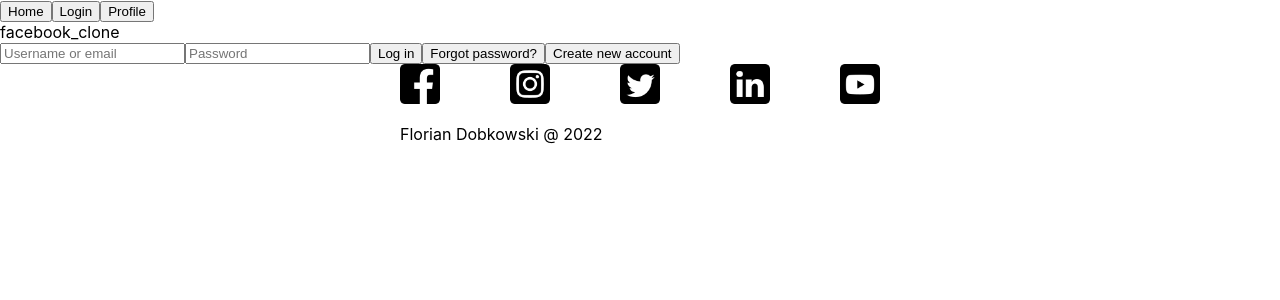
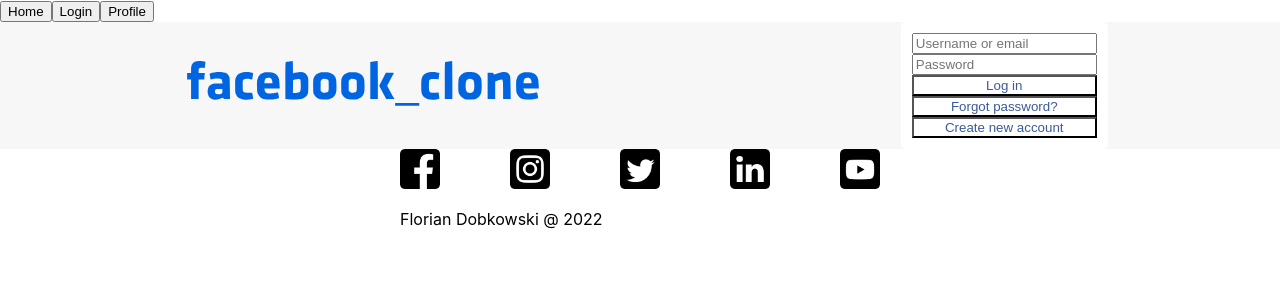
Before and after one commit to fdobkowski/facebook_clone, a React (Create React App) app in the folder frontend/: page /login in a window 1280 px wide. Shown: the top 300 px of the page. Built offline with nearby package versions, Linux system fonts and the light colour scheme.

Commit message:
added basic login page styling

```diff
--- a/frontend/src/components/login_page/Login.js
+++ b/frontend/src/components/login_page/Login.js
@@ -1,3 +1,5 @@
+import "../../styles/Login.scss"
+import logoSvg from "../../assets/logo.svg"
 import {Field, Form, Formik} from "formik";
 import {useState} from "react";
 import Register from "./Register";
@@ -11,15 +13,13 @@ const Login = () => {
     }
 
     return (
-        <div>
-            <div className={"login_logo"}>
-                facebook_clone
-            </div>
+        <div className={"login_container"}>
+            <img src={logoSvg} alt={"logo"} className={"login_logo"}/>
             <Formik initialValues={{
                 login: "",
                 password: ""
             }} onSubmit={(values) => handleLogin(values)}>
-                <Form>
+                <Form className={"login_form"}>
                     <Field name={"login"} placeholder={"Username or email"} />
                     <Field name={"password"} placeholder={"Password"} type={"password"} />
                     <button type={"submit"}>Log in</button>
--- a/frontend/src/styles/Login.scss
+++ b/frontend/src/styles/Login.scss
@@ -0,0 +1,23 @@
+.login_container {
+  display: flex;
+  justify-content: space-around;
+  background-color: rgb(247,247,247);
+
+  .login_logo {
+    width: 30vw;
+  }
+
+  .login_form {
+    display: flex;
+    flex-direction: column;
+    border: 1px solid transparent;
+    border-radius: 5px;
+    padding: 10px;
+    background-color: white;
+
+    button {
+      color: rgb(60,90,153);
+      background-color: transparent;
+    }
+  }
+}
```
Also changed, not shown: frontend/src/assets/logo.svg (added).
